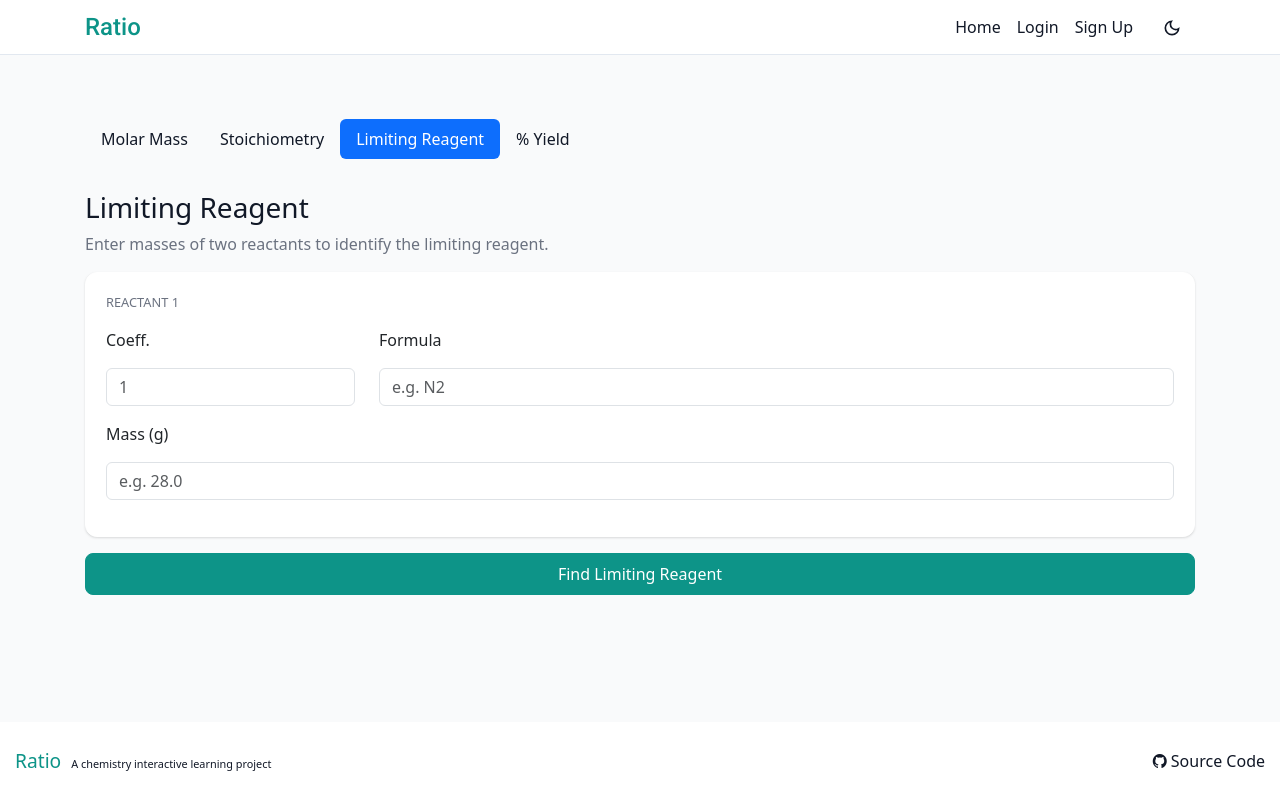
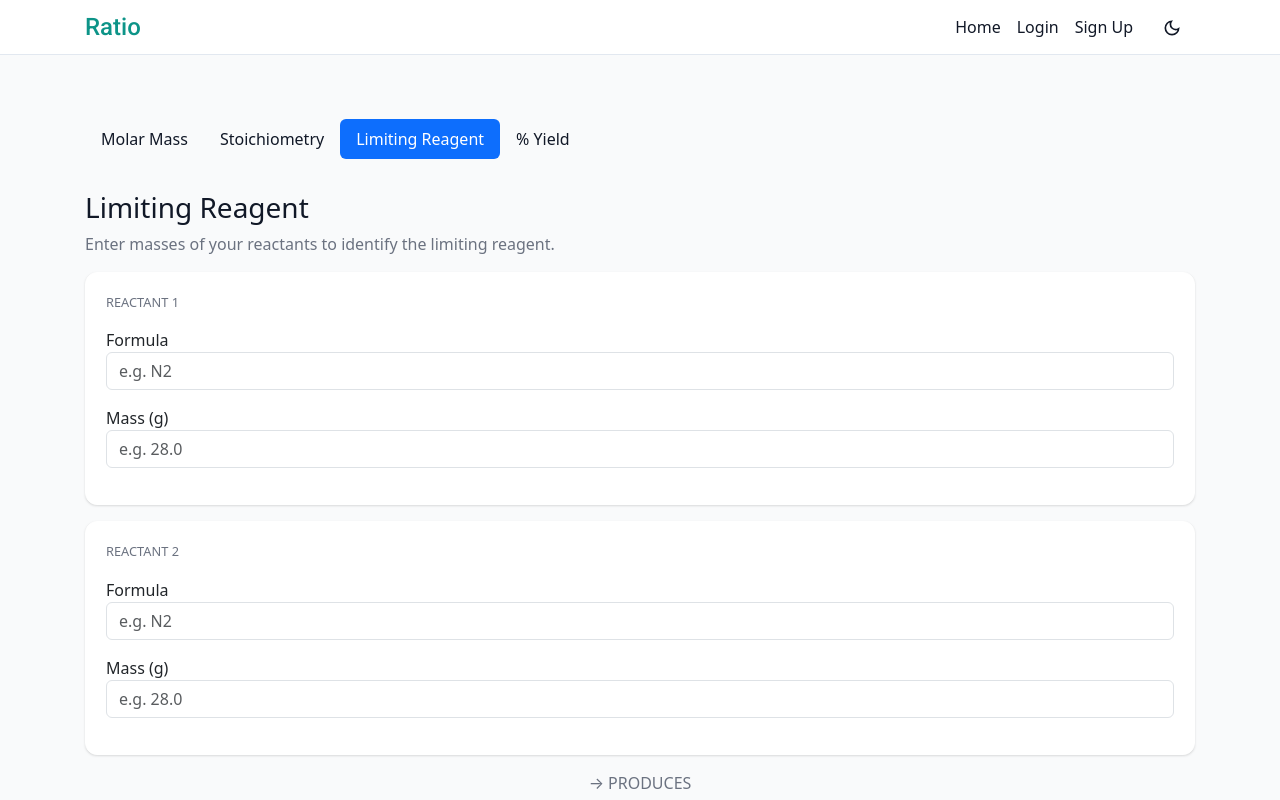
Before and after one commit to imtricksterr/Stoichiometry-Calculator, a React (Vite) app in the folder frontend/: page /calculations in a window 1280 px wide. Both pictures are taken after a click on the button "Limiting Reagent". Shown: the top 800 px of the page. Built offline with nearby package versions, Linux system fonts and the light colour scheme.

Commit message:
add calculation method imports

```diff
--- a/frontend/src/pages/Calculations.tsx
+++ b/frontend/src/pages/Calculations.tsx
@@ -1,7 +1,13 @@
 import { useState } from "react";
 
 import { useAuth } from "../context/AuthContext";
-import { saveCalculation } from "../lib/api";
+import {
+  saveCalculation,
+  calculateMolarMass,
+  calculateStoichiometry,
+  calculateLimitingReagent,
+  calculatePercentYield,
+} from "../lib/api";
 
 type Tab =
   | "molar-mass"
@@ -51,11 +57,11 @@ function MolarMass() {
   const { user } = useAuth();
 
   async function calculate() {
-    const calculated = 18.015; // placeholder
-    setResult(18.015);
+    const data = await calculateMolarMass(formula); // placeholder
+    setResult(data.data.result);
 
     if (user) {
-      await saveCalculation("molar-mass", formula, `${calculated} g/mol`);
+      await saveCalculation("molar-mass", formula, `${data} g/mol`);
     }
   }
 
@@ -106,14 +112,21 @@ function Stoichiometry() {
   const { user } = useAuth();
 
   async function calculate() {
-    const calculated = 2.5; // placeholder
-    setResult(calculated);
+    const response = await calculateStoichiometry(
+      given,
+      parseFloat(givenMoles),
+      target,
+      givenReactants.split(",").map((s) => s.trim()),
+      givenProducts.split(",").map((s) => s.trim()),
+    );
+    const answer = response.data.result;
+    setResult(answer);
 
     if (user) {
       await saveCalculation(
         "stoichiometry",
         `${given} -> ${target}`,
-        `${calculated}`,
+        `${answer}`,
       );
     }
   }
@@ -203,30 +216,30 @@ function Stoichiometry() {
 }
 
 function LimitingReagent() {
-  // reactants: list[str], products: list[str], masses: list[float]
-  const [reactant1, setReactant1] = useState({
-    formula: "",
-    coeff: "",
-    mass: "",
-  });
-  const [reactant2, setReactant2] = useState({
-    formula: "",
-    coeff: "",
-    mass: "",
-  });
-  const [product, setProduct] = useState({ formula: "", coeff: "" });
+  const [reactants, setReactants] = useState(["", ""]);
+  const [products, setProducts] = useState([""]);
+  const [masses, setMasses] = useState(["", ""]);
   const [result, setResult] = useState<string | null>(null);
-
   const { user } = useAuth();
-
+  console.log("reactants:", reactants);
+  console.log("products:", products);
+  console.log(
+    "masses:",
+    masses.map((m) => parseFloat(m)),
+  );
   async function calculate() {
-    const limiting = reactant1.formula || "H2"; // placeholder
+    const response = await calculateLimitingReagent(
+      reactants,
+      products,
+      masses.map((m) => parseFloat(m)),
+    );
+    const limiting = response.data.result;
     setResult(limiting);
 
     if (user) {
       await saveCalculation(
         "limiting-reagent",
-        `${reactant1.formula} + ${reactant2.formula} -> ${product.formula}`,
+        `${reactants.join(" + ")} -> ${products.join(" + ")}`,
         `${limiting} is limiting`,
       );
     }
@@ -236,11 +249,12 @@ function LimitingReagent() {
     <div>
       <h3 style={{ color: "var(--color-text)" }}>Limiting Reagent</h3>
       <p style={{ color: "var(--color-text-muted)" }}>
-        Enter masses of two reactants to identify the limiting reagent.
+        Enter masses of your reactants to identify the limiting reagent.
       </p>
 
-      {/* Reactant 1 */}
-      <div className="card" style={{ marginBottom: "1rem" }}>
+      {/* Reactants */}
+      {reactants.map((formula, i) => (
+        <div className="card" style={{ marginBottom: "1rem" }} key={i}>
           <div className="card-block">
             <p
               style={{
@@ -249,49 +263,72 @@ function LimitingReagent() {
                 color: "var(--color-text-muted)",
               }}
             >
-            Reactant 1
+              Reactant {i + 1}
             </p>
-          <div className="row">
-            <div className="col-md-3">
             <div className="form-group">
-                <p>Coeff.</p>
-                <input
-                  className="form-control"
-                  placeholder="1"
-                  value={reactant1.coeff}
-                  onChange={(e) =>
-                    setReactant1({ ...reactant1, coeff: e.target.value })
-                  }
-                />
-              </div>
-            </div>
-            <div className="col-md-9">
-              <div className="form-group">
-                <p>Formula</p>
+              <label>Formula</label>
               <input
                 className="form-control"
                 placeholder="e.g. N2"
-                  value={reactant1.formula}
-                  onChange={(e) =>
-                    setReactant1({ ...reactant1, formula: e.target.value })
-                  }
+                value={formula}
+                onChange={(e) => {
+                  const updated = [...reactants];
+                  updated[i] = e.target.value;
+                  setReactants(updated);
+                }}
+              />
+            </div>
+            <div className="form-group">
+              <label>Mass (g)</label>
+              <input
+                className="form-control"
+                placeholder="e.g. 28.0"
+                value={masses[i]}
+                onChange={(e) => {
+                  const updated = [...masses];
+                  updated[i] = e.target.value;
+                  setMasses(updated);
+                }}
               />
             </div>
           </div>
         </div>
+      ))}
+
+      <p style={{ textAlign: "center", color: "var(--color-text-muted)" }}>
+        → PRODUCES
+      </p>
+
+      {/* Products */}
+      {products.map((formula, i) => (
+        <div className="card" style={{ marginBottom: "1rem" }} key={i}>
+          <div className="card-block">
+            <p
+              style={{
+                textTransform: "uppercase",
+                fontSize: "0.8rem",
+                color: "var(--color-text-muted)",
+              }}
+            >
+              Product {i + 1}
+            </p>
             <div className="form-group">
-            <p>Mass (g)</p>
+              <label>Formula</label>
               <input
                 className="form-control"
-              placeholder="e.g. 28.0"
-              value={reactant1.mass}
-              onChange={(e) =>
-                setReactant1({ ...reactant1, mass: e.target.value })
-              }
+                placeholder="e.g. NH3"
+                value={formula}
+                onChange={(e) => {
+                  const updated = [...products];
+                  updated[i] = e.target.value;
+                  setProducts(updated);
+                }}
               />
             </div>
           </div>
         </div>
+      ))}
+
       <button
         className="btn btn-primary"
         style={{ width: "100%" }}
@@ -330,16 +367,17 @@ function PercentYield() {
   const { user } = useAuth();
 
   async function calculate() {
-    const pct =
-      Math.round((parseFloat(actual) / parseFloat(theoretical)) * 100 * 100) /
-      100;
-    setResult(Math.round(pct));
+    const data = await calculatePercentYield(
+      parseFloat(actual),
+      parseFloat(theoretical),
+    );
+    setResult(data.data.result);
 
     if (user) {
       await saveCalculation(
         "percent-yield",
         `Actual: ${actual}g / Theoretical: ${theoretical}g`,
-        `${pct}%`,
+        `${data}%`,
       );
     }
   }
```
Lines whose indentation alone changed are shown as unchanged.
